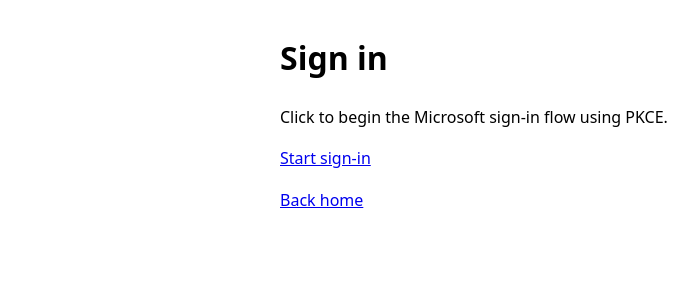
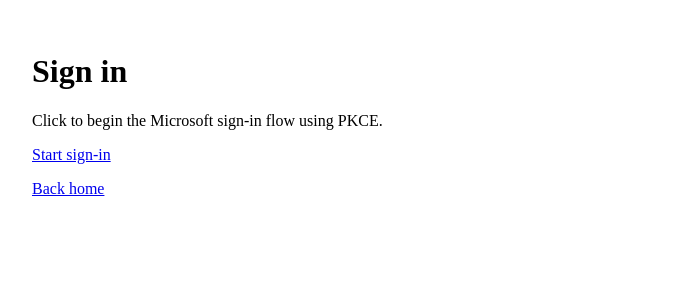
Before and after one commit to tchaudhry907/alice-onenote-router, a Next.js app: page /login in a window 1280 px wide. Shown: the top 300 px of the page, without its empty margins (0-697 px from the left). Built offline with nearby package versions, Linux system fonts and the light colour scheme.

Commit message:
Rename LoginPage to Login and adjust styles

```diff
--- a/pages/login.js
+++ b/pages/login.js
@@ -1,9 +1,7 @@
 // pages/login.js
-import React from "react";
-
-export default function LoginPage() {
+export default function Login() {
   return (
-    <main style={{fontFamily:"system-ui, -apple-system, Segoe UI, Roboto, Arial", maxWidth: 720, margin:"2rem auto", lineHeight:1.6}}>
+    <main style={{ padding: 24 }}>
       <h1>Sign in</h1>
       <p>Click to begin the Microsoft sign‑in flow using PKCE.</p>
       <p><a href="/api/auth/login">Start sign‑in</a></p>
```
